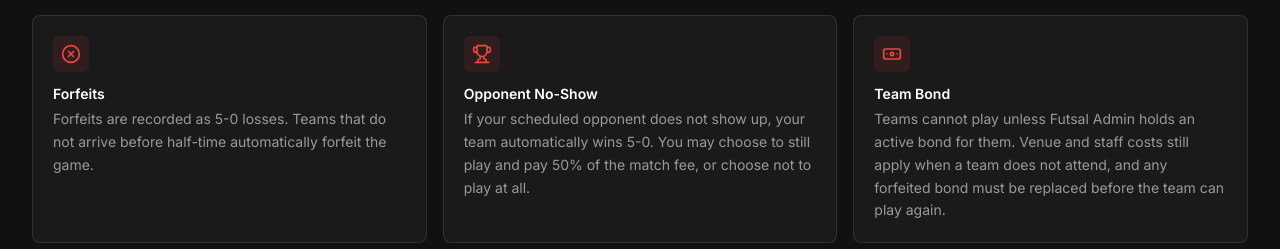
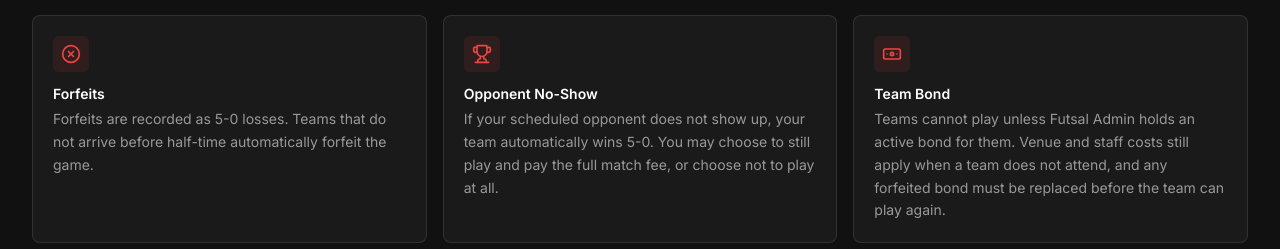
Before and after one commit to olu-git/futsal-site, a Next.js app: page /rules in a window 1280 px wide. Shown: the part 2111-2360 px from the top of the page. Built offline with nearby package versions, Linux system fonts and the light colour scheme.

Commit message:
Correct Hope draw and update no-show fee

```diff
--- a/src/app/rules/page.tsx
+++ b/src/app/rules/page.tsx
@@ -147,7 +147,7 @@ const leagueGroups: RuleGroup[] = [
         icon: Trophy,
         title: "Opponent No-Show",
         description:
-          "If your scheduled opponent does not show up, your team automatically wins 5-0. You may choose to still play and pay 50% of the match fee, or choose not to play at all.",
+          "If your scheduled opponent does not show up, your team automatically wins 5-0. You may choose to still play and pay the full match fee, or choose not to play at all.",
       },
       {
         icon: Banknote,
--- a/src/data/monday-fixtures.json
+++ b/src/data/monday-fixtures.json
@@ -1817,7 +1817,7 @@
     "awayTeam": "mon-hunger-fc",
     "status": "completed",
     "homeScore": 4,
-    "awayScore": 5
+    "awayScore": 4
   },
   {
     "id": "mon-r22-6",
```
